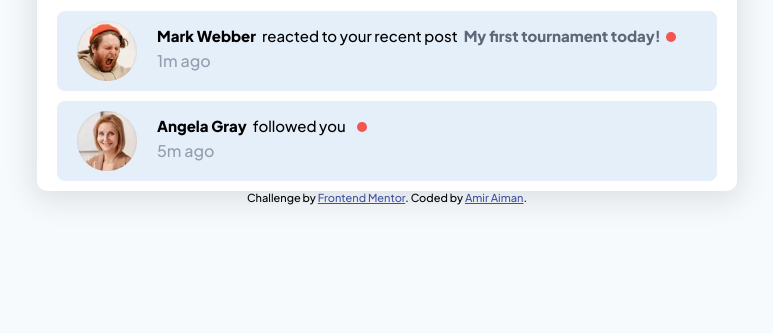
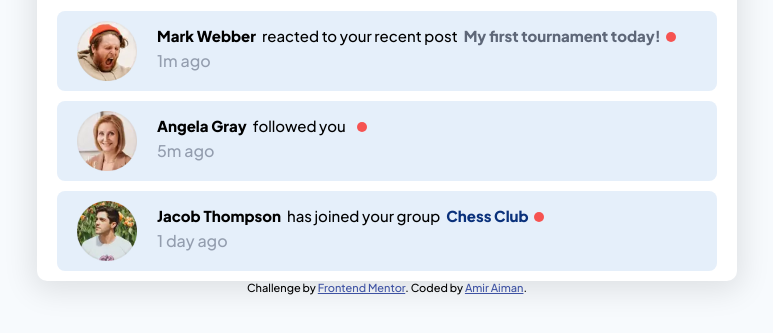
Before and after one commit to amiraiman/fem-noti-page, a website: page public/index.html in a window 1280 px wide. Shown: the part 179-512 px from the top of the page, without its empty margins (253-1026 px from the left). Drawn offline with Linux system fonts and the light colour scheme.

Commit message:
Add new noti markup and a new remark color for type group

```diff
--- a/public/index.html
+++ b/public/index.html
@@ -74,6 +74,23 @@
                     </figcaption>
                     <time class="noti-time">5m ago</time>
                 </figure>
+                <figure class="noti-box" data-read="false">
+                    <img
+                        src="./assets/images/avatar-jacob-thompson.webp"
+                        alt="Image of Jacob Thompson"
+                        class="noti-avatar"
+                    />
+                    <figcaption class="noti-details">
+                        <span class="noti-name">Jacob Thompson</span>
+                        <span class="noti-activity">
+                            has joined your group
+                        </span>
+                        <span class="noti-remarks" data-type="group">
+                            Chess Club
+                        </span>
+                    </figcaption>
+                    <time class="noti-time">1 day ago</time>
+                </figure>
             </main>
 
             <!-- Hasanuddin sent you a private message 5 days ago Hello, thanks for -->
--- a/public/styles.css
+++ b/public/styles.css
@@ -116,6 +116,9 @@ li {
 .noti-remarks[data-type=post] {
   color: hsl(219deg, 12%, 42%);
 }
+.noti-remarks[data-type=group] {
+  color: hsl(219deg, 85%, 26%);
+}
 .noti-time {
   font-size: 1.6rem;
   color: hsl(219deg, 14%, 63%);
--- a/src/main.scss
+++ b/src/main.scss
@@ -144,6 +144,10 @@ li {
         &[data-type="post"] {
             color: $bluegray-dark;
         }
+
+        &[data-type="group"] {
+            color: $blue;
+        }
     }
 
     &-time {
```
